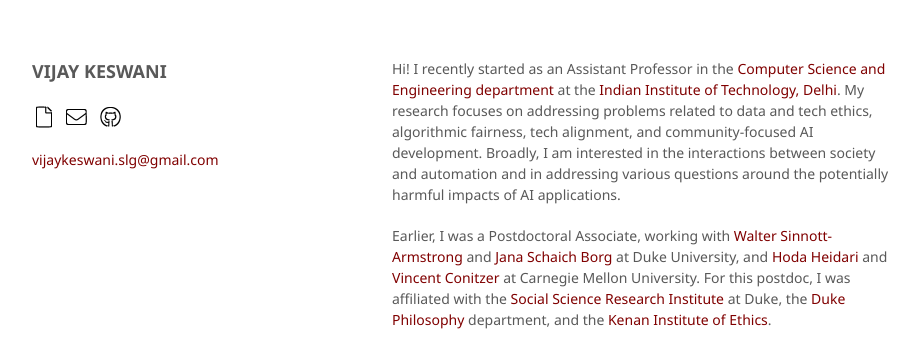
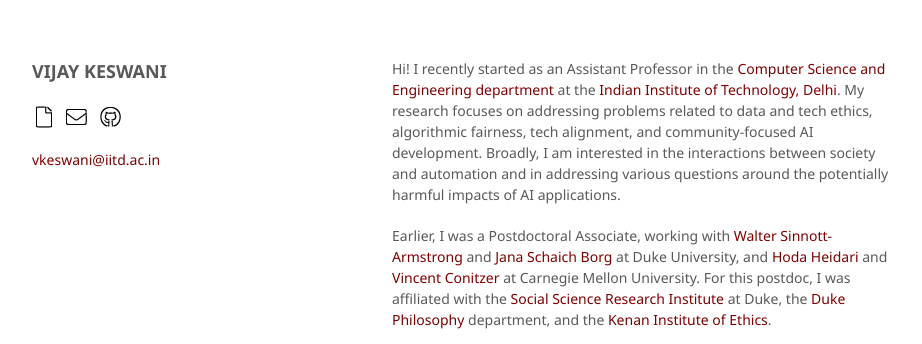
Before and after one commit to vijaykeswani/vijaykeswani.github.io, a Jekyll site: the page built from index.md, in a window 1280 px wide. Shown: the top 344 px of the page, without its empty margins (178-1100 px from the left). Built offline with Jekyll 4.4.1, drawn with Linux system fonts in a browser that asks for light colours; nearby versions of some CDN libraries; a script that is not in the unit is left out.

Commit message:
updated email

```diff
--- a/_layouts/default.html
+++ b/_layouts/default.html
@@ -29,8 +29,8 @@
             <a href="https://github.com/vijaykeswani"><i class="soc fab fa-lg fa-github"></i></a>
           </p>
 <!--           <a href="mailto:vijaykeswani.slg@gmail.com"><img src="email.png" style="max-width:75%;"></a> -->
-<!--           <a href="mailto:vijay.keswani@duke.edu">vijay.keswani@duke.edu</a><br> -->
-          <a href="mailto:vijaykeswani.slg@gmail.com">vijaykeswani.slg@gmail.com</a>
+          <a href="mailto:vkeswani@iitd.ac.in">vkeswani@iitd.ac.in</a><br>
+          <!-- <a href="mailto:vijaykeswani.slg@gmail.com">vijaykeswani.slg@gmail.com</a>         -->
         </p>
       </div>
 
```
